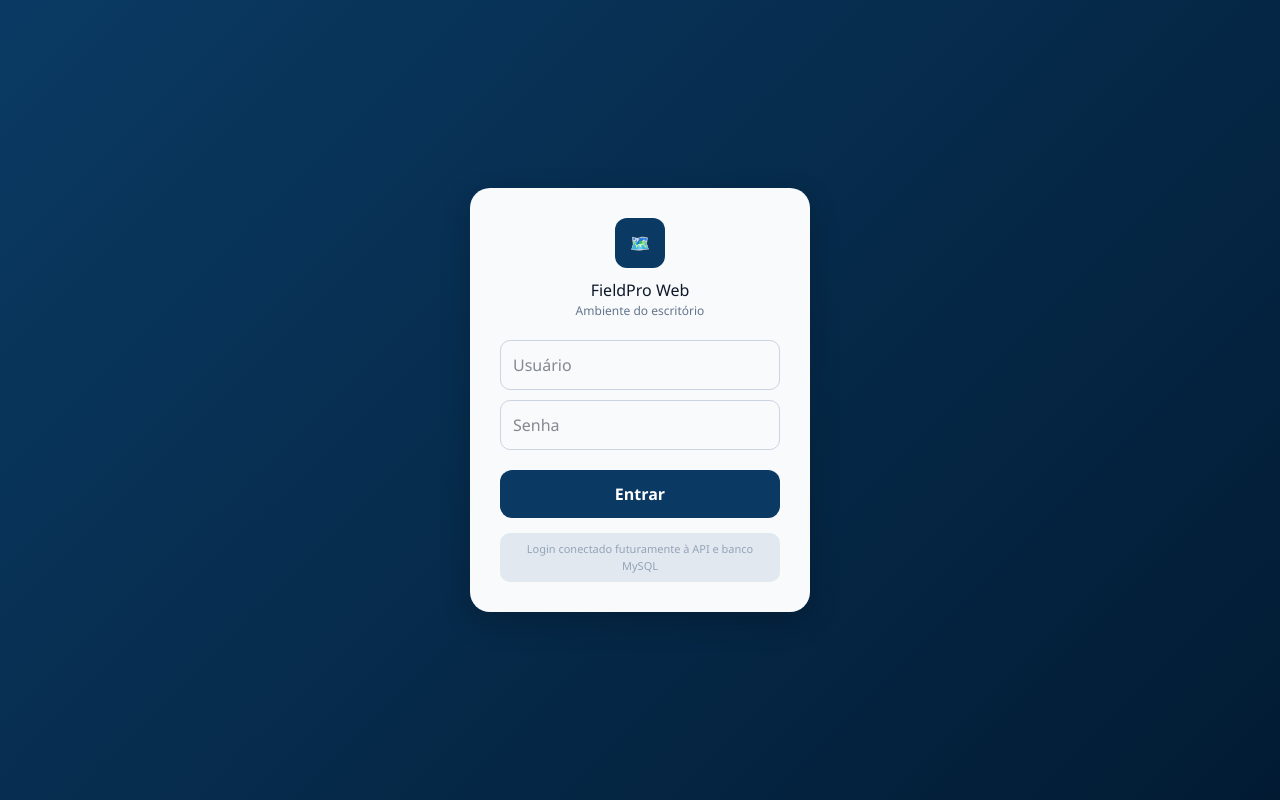
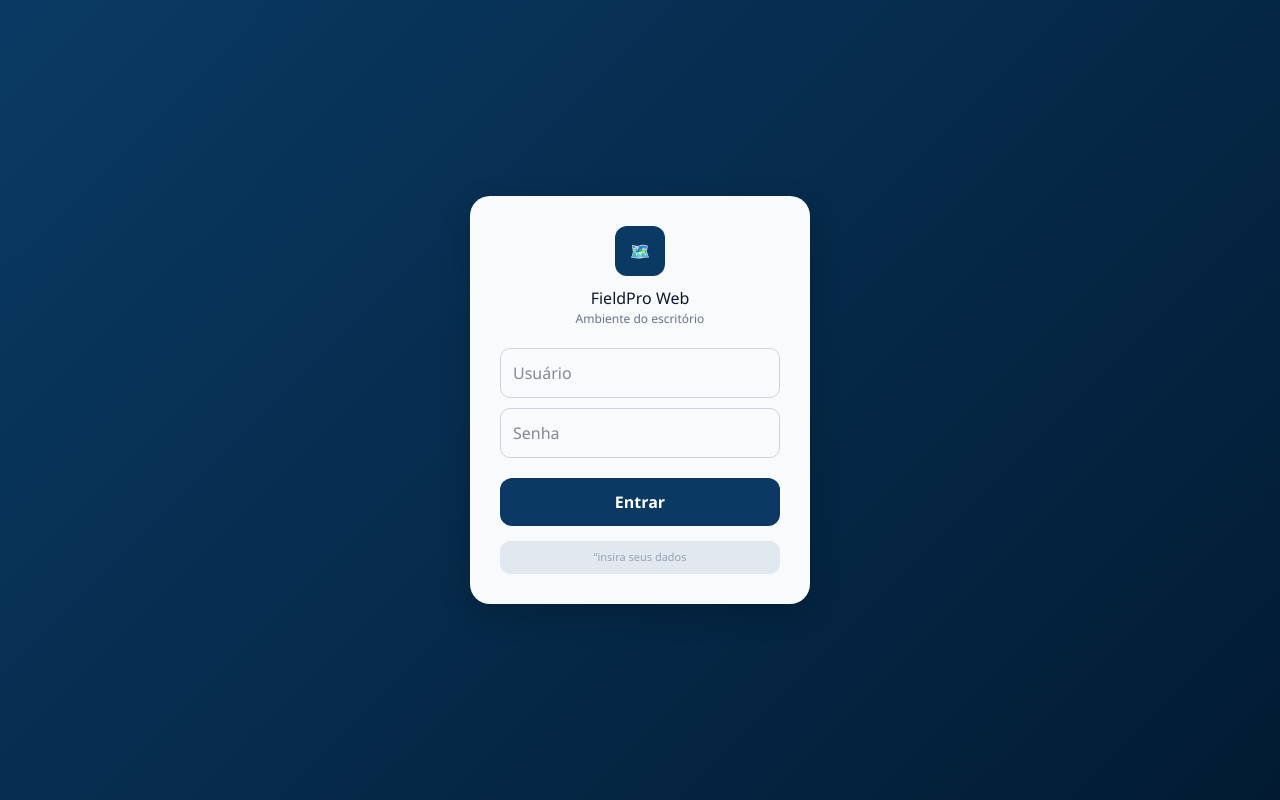
Before and after one commit to Hemersonkramos/fieldproweb, a React (Vite) app: page / in a window 1280 px wide. Built offline with nearby package versions, Linux system fonts and the light colour scheme; no server answers.

Commit message:
atualizando api

```diff
--- a/src/screens/LoginWeb.tsx
+++ b/src/screens/LoginWeb.tsx
@@ -141,7 +141,7 @@ export default function LoginWeb({ entrar }: Props) {
             borderRadius: 10,
           }}
         >
-          Login conectado futuramente à API e banco MySQL
+          “insira seus dados
         </div>
       </div>
     </div>
```
